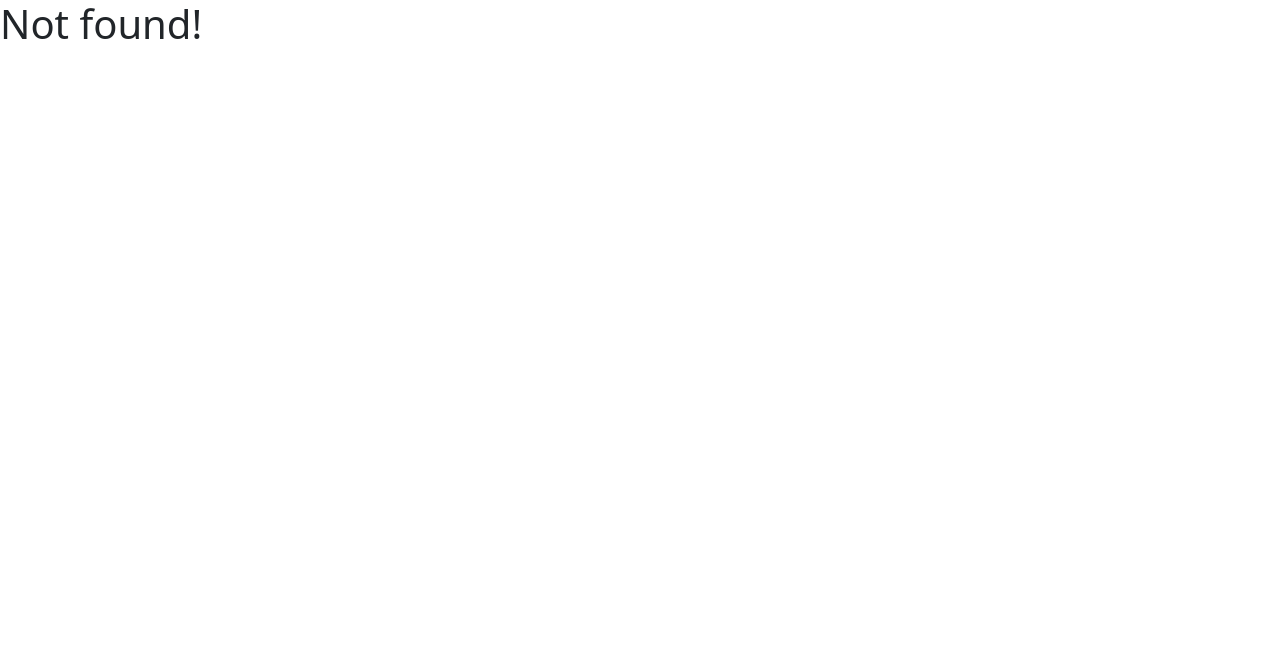
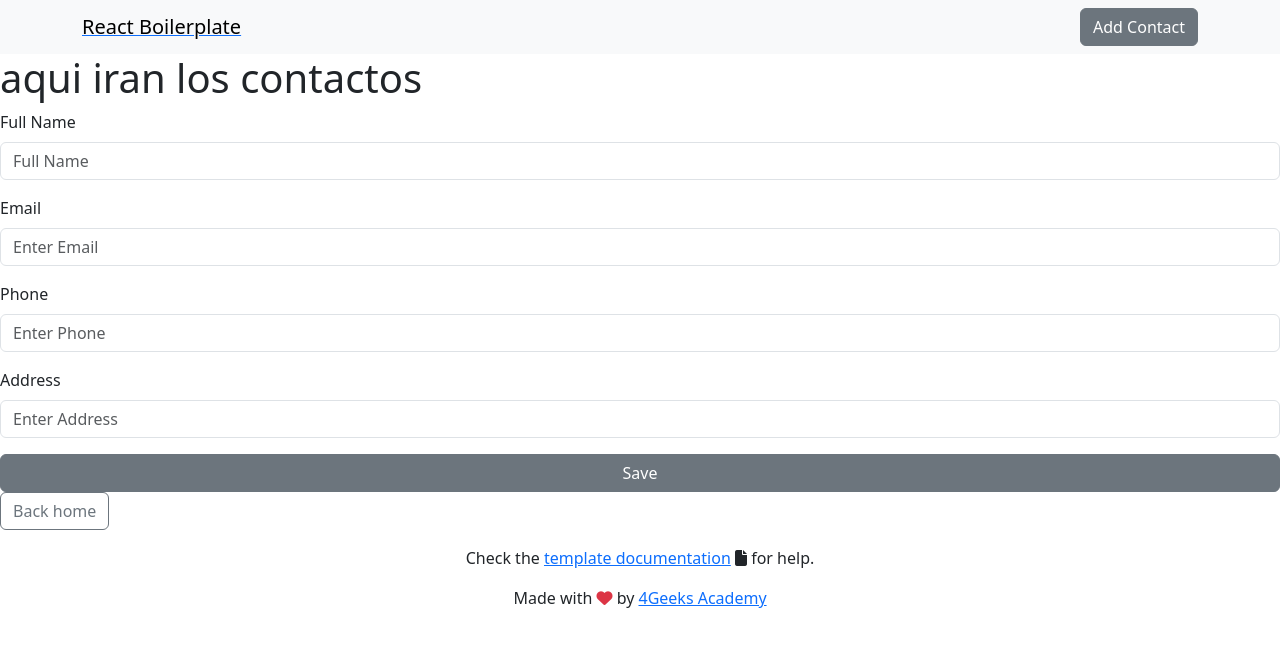
Before and after one commit to 4GeeksAcademy/Lista-Contactos-Varinia, a React (Vite) app: page /newcontact in a window 1280 px wide. Before the commit this address had no page. Shown: the top 646 px of the page. Built offline with nearby package versions, Linux system fonts and the light colour scheme.

Commit message:
formulario contacto

```diff
--- a/src/components/Navbar.jsx
+++ b/src/components/Navbar.jsx
@@ -1,4 +1,5 @@
 import { Link } from "react-router-dom";
+
 
 export const Navbar = () => {
 
@@ -9,8 +10,11 @@ export const Navbar = () => {
 					<span className="navbar-brand mb-0 h1">React Boilerplate</span>
 				</Link>
 				<div className="ml-auto">
-					<Link to="/demo">
+					{/* <Link to="/demo">
 						<button className="btn btn-primary">Check the Context in action</button>
+					</Link> */}
+					<Link to="/newcontact">
+					<button className="btn btn-secondary">Add Contact</button>
 					</Link>
 				</div>
 			</div>
--- /dev/null
+++ b/src/pages/EditContact.jsx
@@ -0,0 +1,14 @@
+import React from 'react'
+import useGlobalReducer from "../hooks/useGlobalReducer";
+
+export const EditContact = () => {
+    const { store, dispatch } = useGlobalReducer()
+
+  return (
+    <div>
+
+    </div>
+  )
+}
+
+export default EditContact
--- /dev/null
+++ b/src/pages/NewContact.jsx
@@ -0,0 +1,37 @@
+import React, {useState} from 'react'
+import useGlobalReducer from "../hooks/useGlobalReducer";
+import { Link } from 'react-router-dom';
+
+export const NewContact = () => {
+    const { store, dispatch } = useGlobalReducer()
+    let [form, setForm] = useState ("")
+
+    return (
+        <div>
+            <h1>aqui iran los contactos</h1>
+            <div className="mb-3">
+                <label for="formGroupExampleInput" className="form-label">Full Name</label>
+                <input type="text" className="form-control" id="formGroupExampleInput" placeholder="Full Name" />
+            </div>
+            <div className="mb-3">
+                <label for="formGroupExampleInput2" className="form-label">Email</label>
+                <input type="text" className="form-control" id="formGroupExampleInput2" placeholder="Enter Email" />
+            </div>
+            <div className="mb-3">
+                <label for="formGroupExampleInput" className="form-label">Phone</label>
+                <input type="text" className="form-control" id="formGroupExampleInput" placeholder="Enter Phone" />
+            </div>
+            <div className="mb-3">
+                <label for="formGroupExampleInput" className="form-label">Address</label>
+                <input type="text" className="form-control" id="formGroupExampleInput" placeholder="Enter Address" />
+            </div>
+            <div className="d-grid gap-2">
+                <button className="btn btn-secondary" type="button">Save</button>
+
+            </div>
+            <Link to="/">
+                <button className="btn btn-outline-secondary">Back home</button>
+            </Link>
+        </div>
+    )
+}
--- a/src/routes.jsx
+++ b/src/routes.jsx
@@ -9,6 +9,8 @@ import { Layout } from "./pages/Layout";
 import { Home } from "./pages/Home";
 import { Single } from "./pages/Single";
 import { Demo } from "./pages/Demo";
+// import { EditContact } from "./pages/EditContact";
+import { NewContact } from "./pages/NewContact";
 
 export const router = createBrowserRouter(
     createRoutesFromElements(
@@ -25,6 +27,8 @@ export const router = createBrowserRouter(
         <Route path= "/" element={<Home />} />
         <Route path="/single/:theId" element={ <Single />} />  {/* Dynamic route for single items */}
         <Route path="/demo" element={<Demo />} />
+        {/* <Route path="/editcontact" element={<EditContact />} /> */}
+        <Route path="/newcontact" element={<NewContact />} />
       </Route>
     )
 );
```
Also changed, not shown: src/components/Cards.jsx (added, +17 -0 lines), 1 other file (tests, documents, lock files or other folders).
